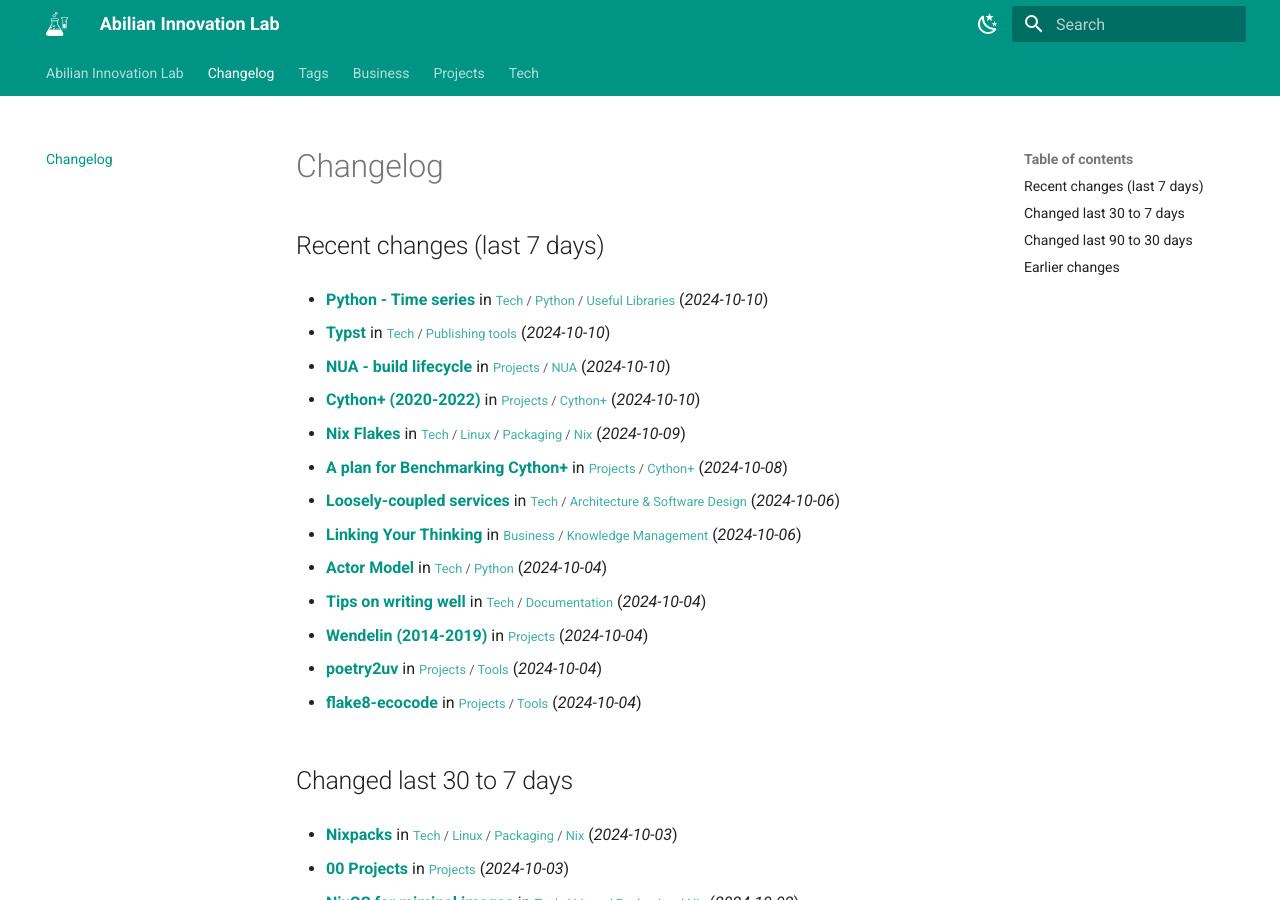
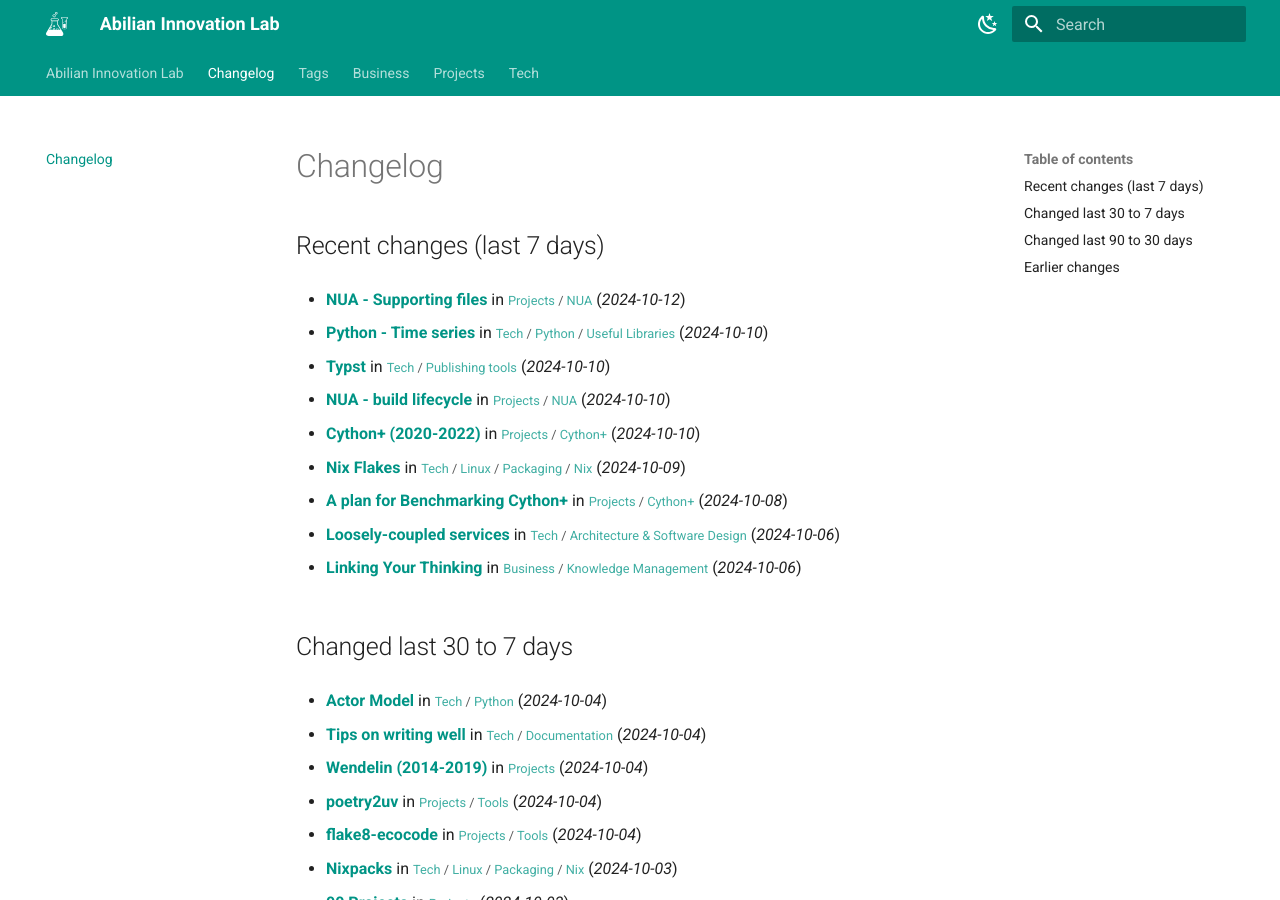
Before and after one commit to abilian/lab.abilian.com, an MkDocs documentation site: the page built from docs/changelog.md, in a window 1280 px wide and 900 px high. Built offline with MkDocs 1.6.1 and Material for MkDocs 9.7.7, drawn with Linux system fonts in a browser that asks for light colours; comment, search, counter and statistics services are not loaded.

Commit message:
Update content

```diff
--- a/docs/changelog.md
+++ b/docs/changelog.md
@@ -1,6 +1,8 @@
 # Changelog
 
 ## Recent changes (last 7 days)
+
+- **[NUA - Supporting files](/Projects/NUA/NUA - Supporting files/)** in <small>[Projects](/Projects/00 Projects/) / [NUA](/Projects/NUA/00 NUA/)</small> (*2024-10-12*)
 
 - **[Python - Time series](/Tech/Python/Useful Libraries/Python - Time series/)** in <small>[Tech](/Tech/00 Technology/) / [Python](/Tech/Python/(Pretty) tables in Python/) / [Useful Libraries](/Tech/Python/Useful Libraries/00 Useful librairies/)</small> (*2024-10-10*)
 
```
Also changed, not shown: other parts of docs/changelog.md (+4 -4 lines).
